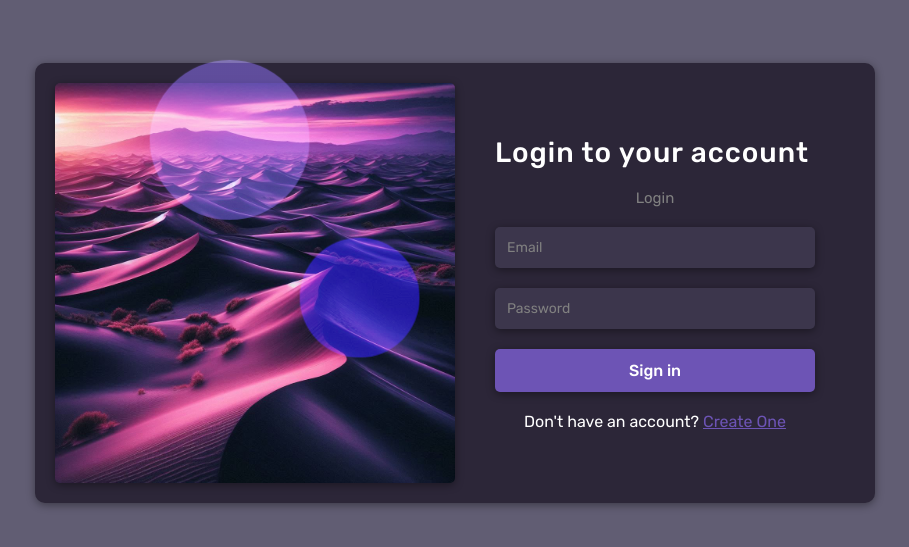
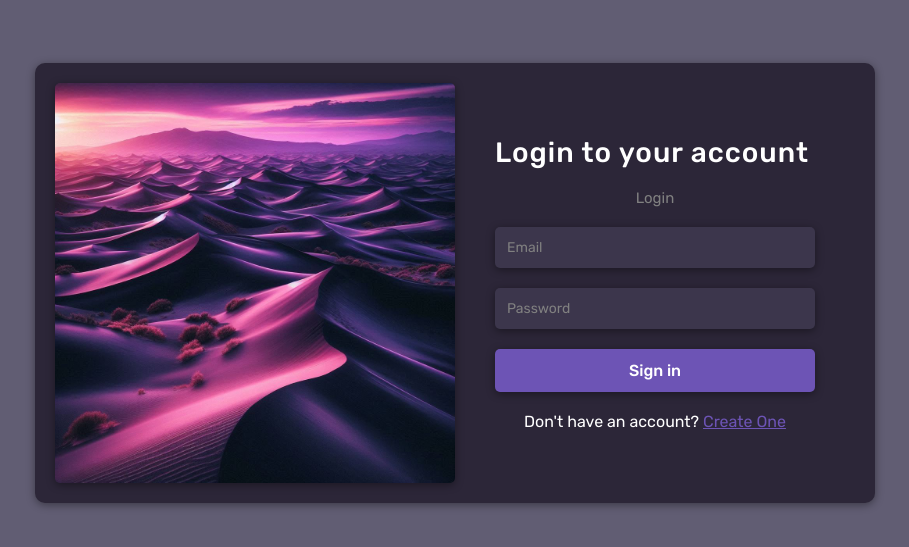
Before and after one commit to Rushtfy/rush-forum, a React (Create React App) app: page /login in a window 1280 px wide. Shown: the part 117-664 px from the top of the page, without its empty margins (185-1094 px from the left). Built offline with nearby package versions, Linux system fonts and the light colour scheme; no server answers; a web font is replaced by a local one.

Commit message:
removed "blobs"

```diff
--- a/src/App.css
+++ b/src/App.css
@@ -49,80 +49,6 @@ body,
   overflow: hidden;
 }
 
-.firstBlob,
-.secondBlob {
-  content: "";
-  position: absolute;
-  pointer-events: none;
-  z-index: 0;
-  border-radius: 50%;
-  filter: blur(0px);
-  mix-blend-mode: screen;
-  will-change: transform;
-}
-
-.firstBlob {
-  width: 20vh;
-  height: 20vh;
-  left: 10%;
-  top: 16%;
-  background: radial-gradient(closest-side, rgba(124, 92, 255, 0.6), rgba(124, 92, 255, 0.5) 50%);
-  animation: blobDrift1 45s ease-in-out infinite alternate;
-}
-
-.secondBlob {
-  width: 15vh;
-  height: 15vh;
-  right: 8%;
-  bottom: 12%;
-  background: radial-gradient(closest-side, rgba(45, 17, 255, 0.6), rgb(45, 17, 255, 0.6) 50%);
-  animation: blobDrift2 45s ease-in-out infinite alternate;
-}
-
-@keyframes blobDrift1 {
-  0% {
-    transform: translate3d(-10vh, 30vh, 0) scale(1);
-  }
-
-  25% {
-    transform: translate3d(65vh, -20vh, 0) scale(1);
-  }
-
-  50% {
-    transform: translate3d(130vh, 30vh, 0) scale(1);
-  }
-
-  75% {
-    transform: translate3d(65vh, 60vh, 0) scale(1);
-  }
-
-  100% {
-    transform: translate3d(-10vh, 30vh, 0) scale(1);
-  }
-}
-
-@keyframes blobDrift2 {
-  0% {
-    transform: translate3d(0, 0, 0) scale(1);
-  }
-
-  25% {
-    transform: translate3d(-150vh, -60vh, 0) scale(1);
-  }
-
-  50% {
-    transform: translate3d(-150vh, 10vh, 0) scale(1);
-  }
-
-  75% {
-    transform: translate3d(10vh, -60vh, 0) scale(1);
-  }
-
-  100% {
-    transform: translate3d(0, 0, 0) scale(1);
-  }
-}
-
 @keyframes App-logo-spin {
   from {
     transform: rotate(0deg);
--- a/src/App.js
+++ b/src/App.js
@@ -5,8 +5,6 @@ function App() {
 
   return (
     <div className='allItStarts'>
-      <div className='firstBlob'></div>
-      <div className='secondBlob'></div>
       <Router />
     </div>
   );
```
Also changed, not shown: 1 other file (tests, documents, lock files or other folders).
